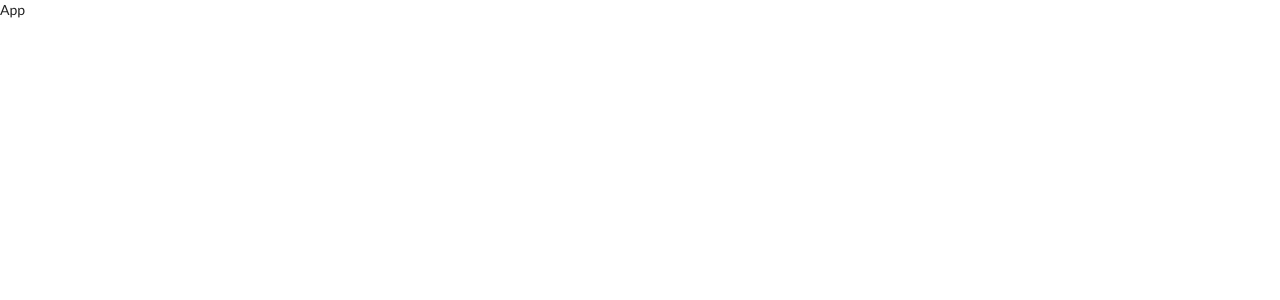
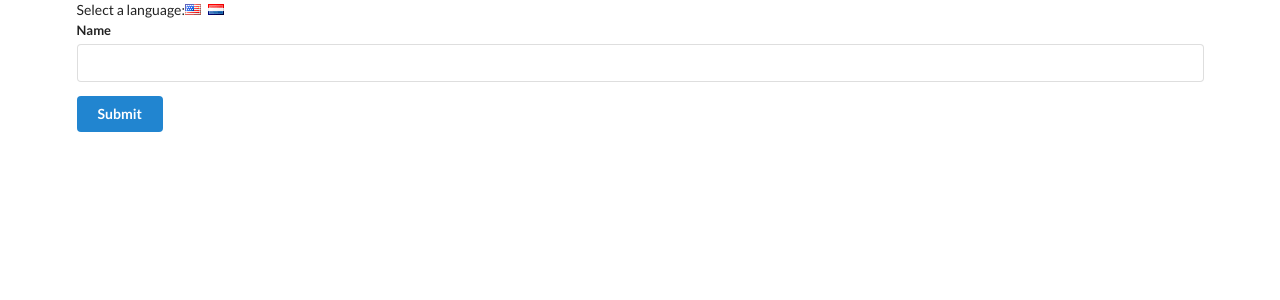
Before and after one commit to danielalexvega/reactTranslate, a React (Create React App) app: page / in a window 1280 px wide. Shown: the top 300 px of the page. Built offline with nearby package versions, Linux system fonts and the light colour scheme.

Commit message:
initial set up

```diff
--- a/src/components/App.js
+++ b/src/components/App.js
@@ -1,8 +1,24 @@
 import React from 'react';
+import UserCreate from './UserCreate';
 
 class App extends React.Component {
+  state = { language: 'english' }
+
+  onLanguageChange = language => {
+    this.setState({ language });
+  }
+
   render() {
-    return <div>App</div>
+    return (
+      <div className='ui container'>
+        <div>
+          Select a language:
+        <i className='flag us' onClick={() => this.onLanguageChange('english')} />
+          <i className='flag nl' onClick={() => this.onLanguageChange('dutch')} />
+        </div>
+        <UserCreate />
+      </div>
+    )
   }
 };
 
--- /dev/null
+++ b/src/components/Button.js
@@ -0,0 +1,11 @@
+import React from 'react';
+
+class Button extends React.Component{
+  render(){
+    return (
+      <button className='ui button primary'>Submit</button>
+    );
+  }
+}
+
+export default Button;
--- /dev/null
+++ b/src/components/Field.js
@@ -0,0 +1,15 @@
+import React from 'react';
+
+class Field extends React.Component {
+
+  render() {
+    return (
+      <div className='ui field'>
+        <label>Name</label>
+        <input />
+      </div>
+    );
+  }
+}
+
+export default Field;
--- /dev/null
+++ b/src/components/UserCreate.js
@@ -0,0 +1,14 @@
+import React from 'react';
+import Field from './Field';
+import Button from './Button';
+
+const UserCreate = () => {
+  return (
+    <div className='ui form'>
+      <Field />
+      <Button />
+    </div>
+  );
+};
+
+export default UserCreate;
```
